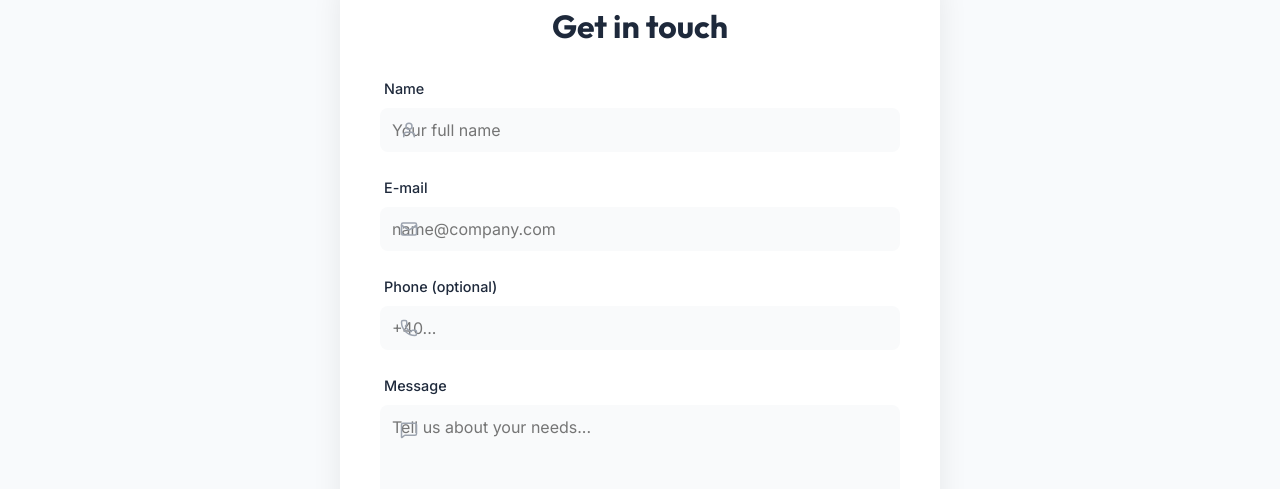
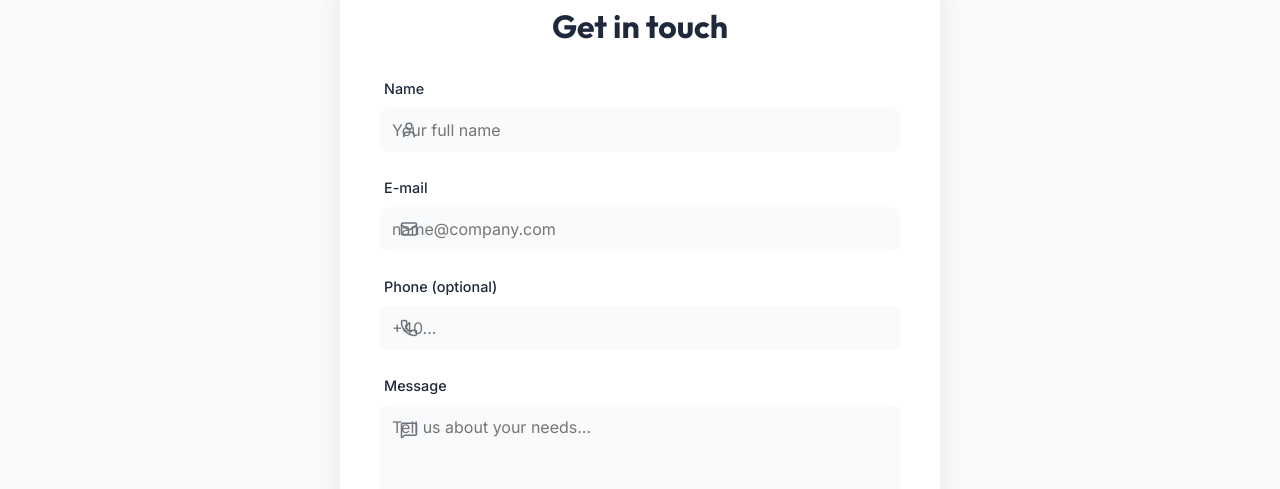
Before and after one commit to Qoopertin/tarcom-lux-website, a React (Vite) app: page / in a window 1280 px wide. Shown: the part 6160-6649 px from the top of the page. Built offline with nearby package versions, Linux system fonts and the light colour scheme.

Commit message:
Make contact form icons more visible with darker color

```diff
--- a/src/components/home/ContactSection.css
+++ b/src/components/home/ContactSection.css
@@ -61,9 +61,12 @@
     position: absolute;
     left: 1.25rem;
     /* Slightly more left spacing */
-    color: #9CA3AF;
+    color: #6B7280;
+    /* Darker gray for better visibility */
     pointer-events: none;
     z-index: 10;
+    flex-shrink: 0;
+    /* Prevent icon from shrinking */
 }
 
 .textarea-wrapper {
```
